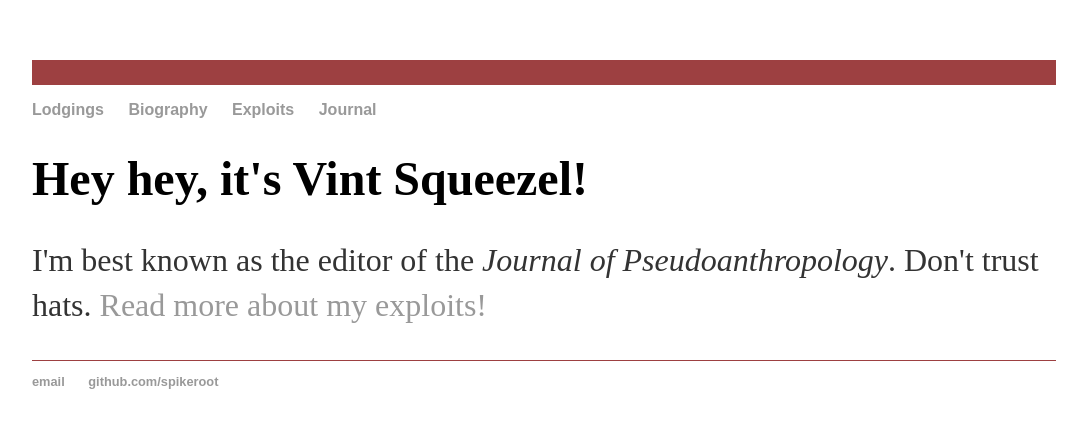
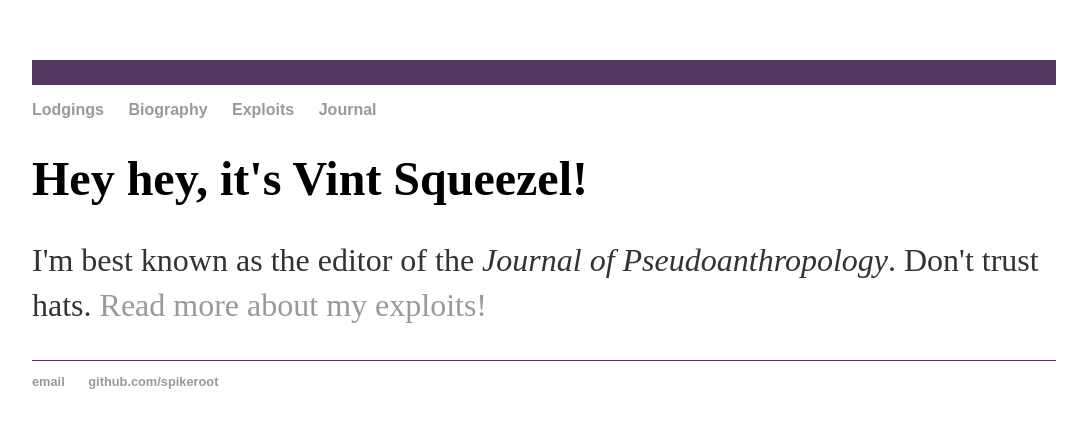
Before and after one commit to Spikeroot/spikeroot.github.io, a Jekyll site: the page built from index.html, in a window 1280 px wide. Shown: the top 428 px of the page, without its empty margins (96-1183 px from the left). Built offline with Jekyll 4.4.1, drawn with Linux system fonts in a browser that asks for light colours.

Commit message:
Update main.css

```diff
--- a/css/main.css
+++ b/css/main.css
@@ -1,5 +1,5 @@
 body {
-    border-top: 25px solid #9d4041;
+    border-top: 25px solid #533760;
     margin: 60px auto;
     width: 80%;
 }
@@ -30,7 +30,7 @@ p {
     color: #333;
 }
 footer {
-    border-top: 1px solid #9d4041;
+    border-top: 1px solid #533760;
     font-size: .8em;
 }
 
```
